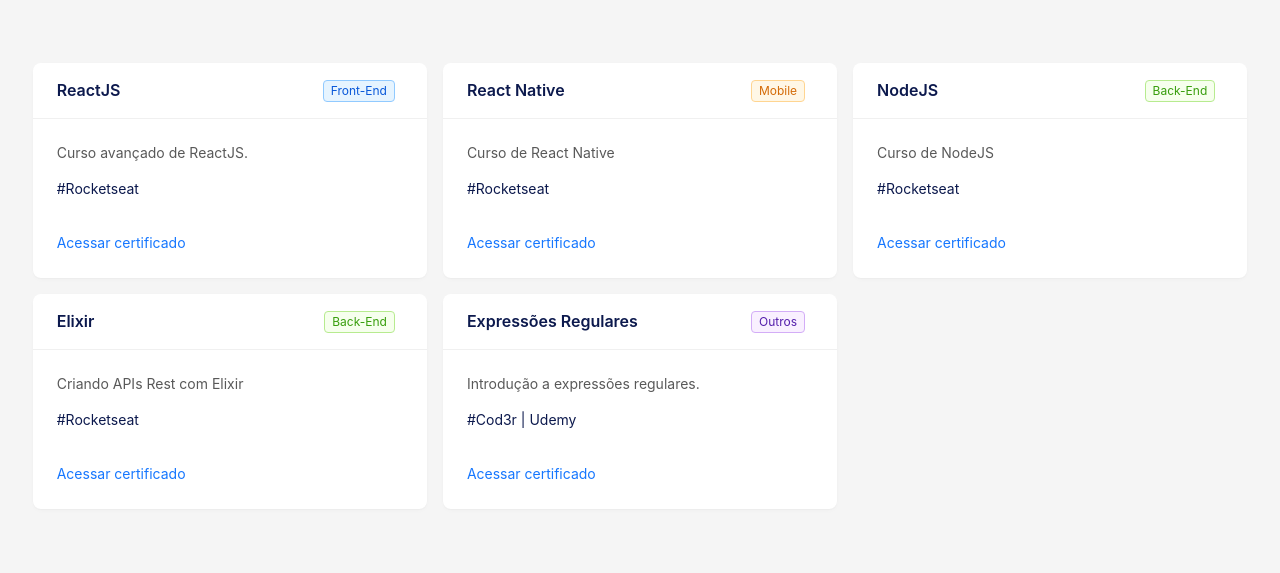
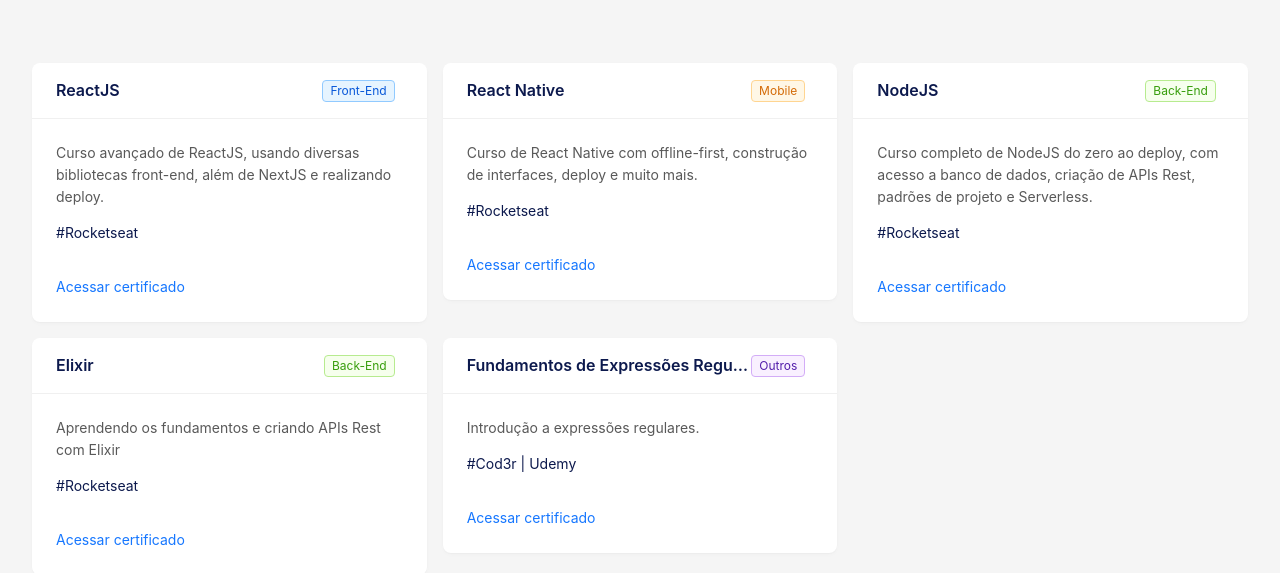
Before and after one commit to RafaelManfrim/portifolio-rafael-manfrim, a React (Vite) app: page / in a window 1280 px wide. Shown: the part 2013-2586 px from the top of the page. Built offline with nearby package versions, Linux system fonts and the light colour scheme.

Commit message:
Colocando formações corretamente

```diff
--- a/src/Portifolio.tsx
+++ b/src/Portifolio.tsx
@@ -52,36 +52,36 @@ const formations: Formation[] = [
     title: 'ReactJS',
     school: 'Rocketseat',
     tag: 'Front-End',
-    description: 'Curso avançado de ReactJS.',
-    certificate: 'link'
+    description: 'Curso avançado de ReactJS, usando diversas bibliotecas front-end, além de NextJS e realizando deploy.',
+    certificate: 'https://drive.google.com/file/d/1BsQc0vtMgnLNHAwG5vZodY6rdCRTj_UM/view?usp=share_link'
   },
   {
     title: 'React Native',
     school: 'Rocketseat',
     tag: 'Mobile',
-    description: 'Curso de React Native',
-    certificate: 'link'
+    description: 'Curso de React Native com offline-first, construção de interfaces, deploy e muito mais.',
+    certificate: 'https://drive.google.com/file/d/1yeLpm8dsmhLoU4W3SOpuck9sir0y0FPc/view?usp=share_link'
   },
   {
     title: 'NodeJS',
     school: 'Rocketseat',
     tag: 'Back-End',
-    description: 'Curso de NodeJS',
-    certificate: 'link'
+    description: 'Curso completo de NodeJS do zero ao deploy, com acesso a banco de dados, criação de APIs Rest, padrões de projeto e Serverless.',
+    certificate: 'https://drive.google.com/file/d/1UnF9purquVJECTZCFqacxobO6RAMLgOw/view?usp=share_link'
   },
   {
     title: 'Elixir',
     school: 'Rocketseat',
     tag: 'Back-End',
-    description: 'Criando APIs Rest com Elixir',
-    certificate: 'link'
+    description: 'Aprendendo os fundamentos e criando APIs Rest com Elixir',
+    certificate: 'https://drive.google.com/file/d/1_DF4T-x2FMMjK82IFR9aifPG8Vn6uCC6/view?usp=share_link'
   },
   {
-    title: 'Expressões Regulares',
+    title: 'Fundamentos de Expressões Regulares (Regex)',
     school: 'Cod3r | Udemy',
     tag: 'Outros',
     description: "Introdução a expressões regulares.",
-    certificate: 'link'
+    certificate: 'https://drive.google.com/file/d/1Wo2Wnt5Xf-GvHWlv0-5_v5btMNu8nJyw/view?usp=share_link'
   }
 ]
 
```
